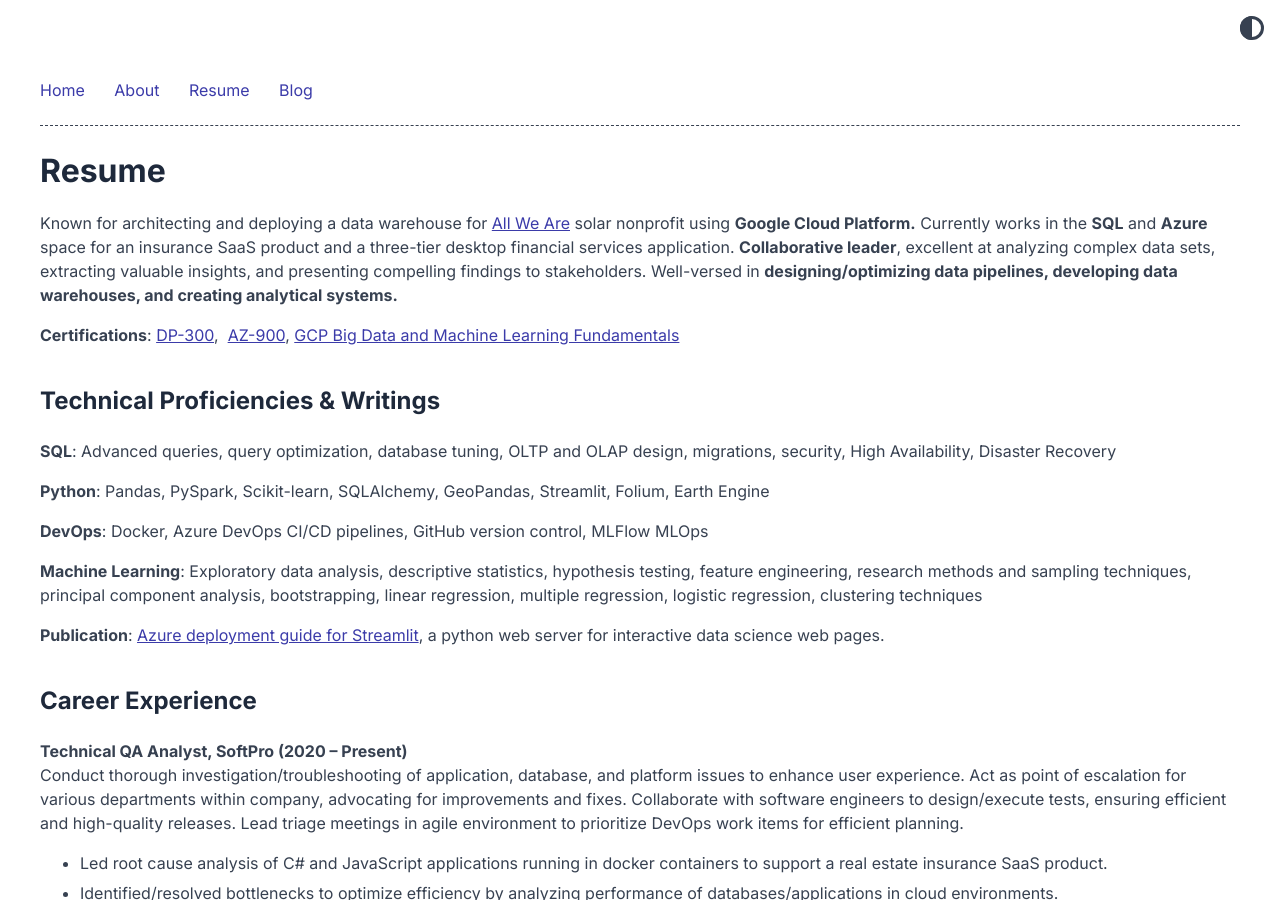
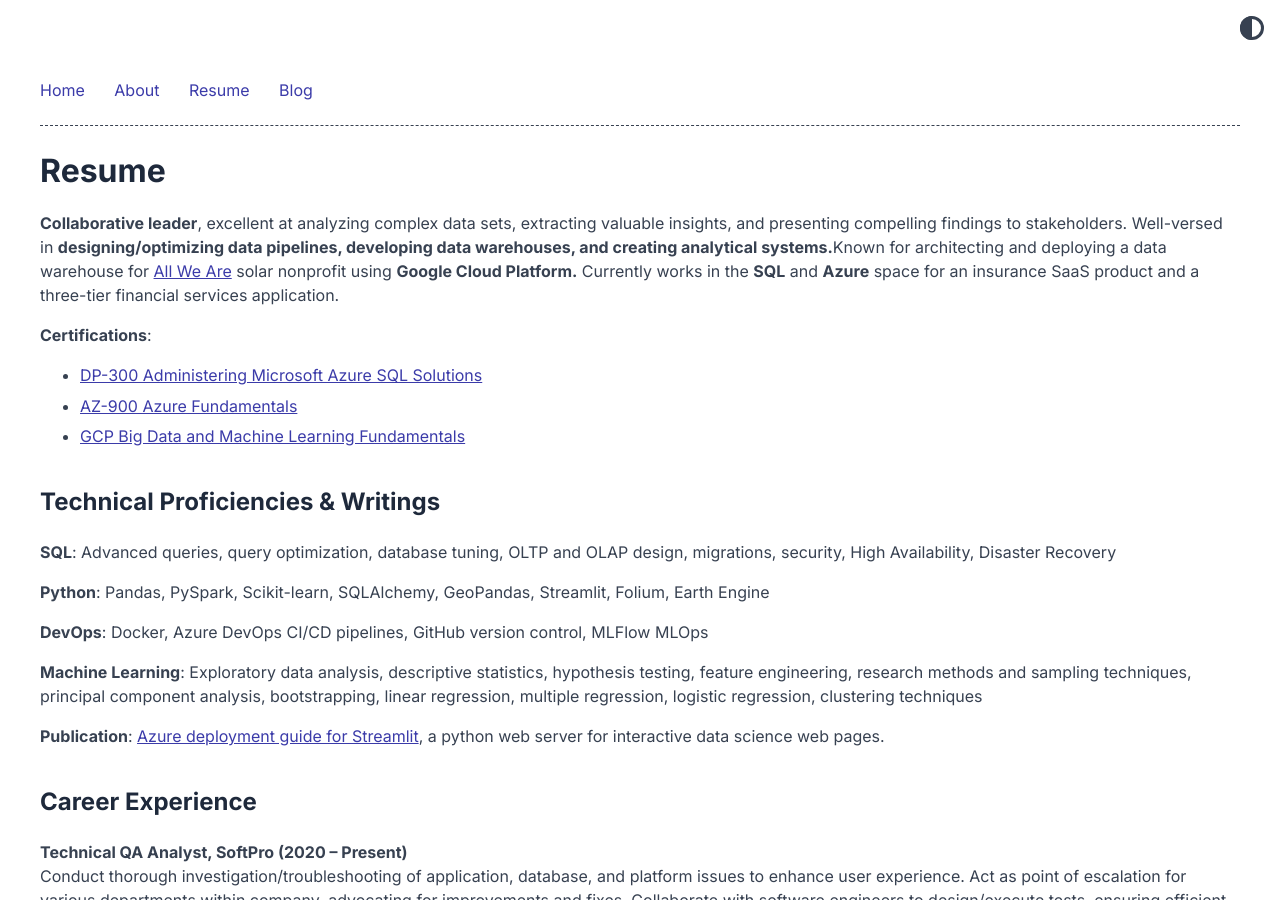
Before and after one commit to rchardptrsn/rchardptrsn.github.io, a Jekyll site: the page built from resume.md, in a window 1280 px wide and 900 px high. Built offline with Jekyll 4.4.1, drawn with Linux system fonts in a browser that asks for light colours.

Commit message:
resume.md

```diff
--- a/resume.md
+++ b/resume.md
@@ -3,9 +3,12 @@ layout: resume
 title: Resume
 ---
 <br>
-Known for architecting and deploying a data warehouse for [All We Are](https://allweare.org/) solar nonprofit using **Google Cloud Platform.** Currently works in the **SQL** and **Azure** space for an insurance SaaS product and a three-tier desktop financial services application. **Collaborative leader**, excellent at analyzing complex data sets, extracting valuable insights, and presenting compelling findings to stakeholders. Well-versed in **designing/optimizing data pipelines, developing data warehouses, and creating analytical systems.**
+**Collaborative leader**, excellent at analyzing complex data sets, extracting valuable insights, and presenting compelling findings to stakeholders. Well-versed in **designing/optimizing data pipelines, developing data warehouses, and creating analytical systems.**Known for architecting and deploying a data warehouse for [All We Are](https://allweare.org/) solar nonprofit using **Google Cloud Platform.** Currently works in the **SQL** and **Azure** space for an insurance SaaS product and a three-tier financial services application.
 
-**Certifications**: [DP-300](https://learn.microsoft.com/en-us/users/RichardPeterson-2471/credentials/E0638BB336DC3085),  [AZ-900](https://www.credly.com/badges/248c8764-0eb7-43e0-8c49-bf5d460ee763?source=linked_in_profile), [GCP Big Data and Machine Learning Fundamentals](https://www.coursera.org/account/accomplishments/verify/6DH4MKKR3VNN)
+**Certifications**:
+- [DP-300 Administering Microsoft Azure SQL Solutions](https://learn.microsoft.com/en-us/users/RichardPeterson-2471/credentials/E0638BB336DC3085)
+- [AZ-900 Azure Fundamentals](https://www.credly.com/badges/248c8764-0eb7-43e0-8c49-bf5d460ee763?source=linked_in_profile)
+- [GCP Big Data and Machine Learning Fundamentals](https://www.coursera.org/account/accomplishments/verify/6DH4MKKR3VNN)
 
 ## Technical Proficiencies & Writings
 
```
